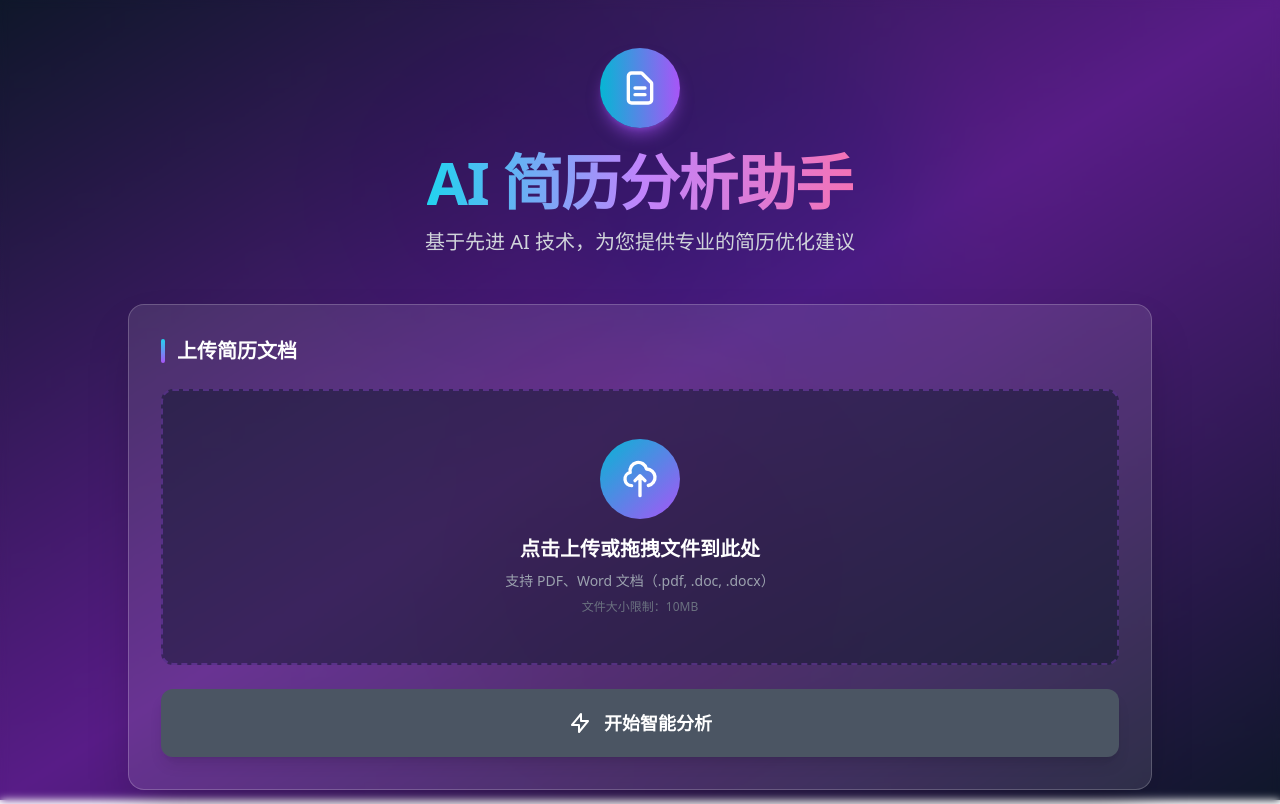
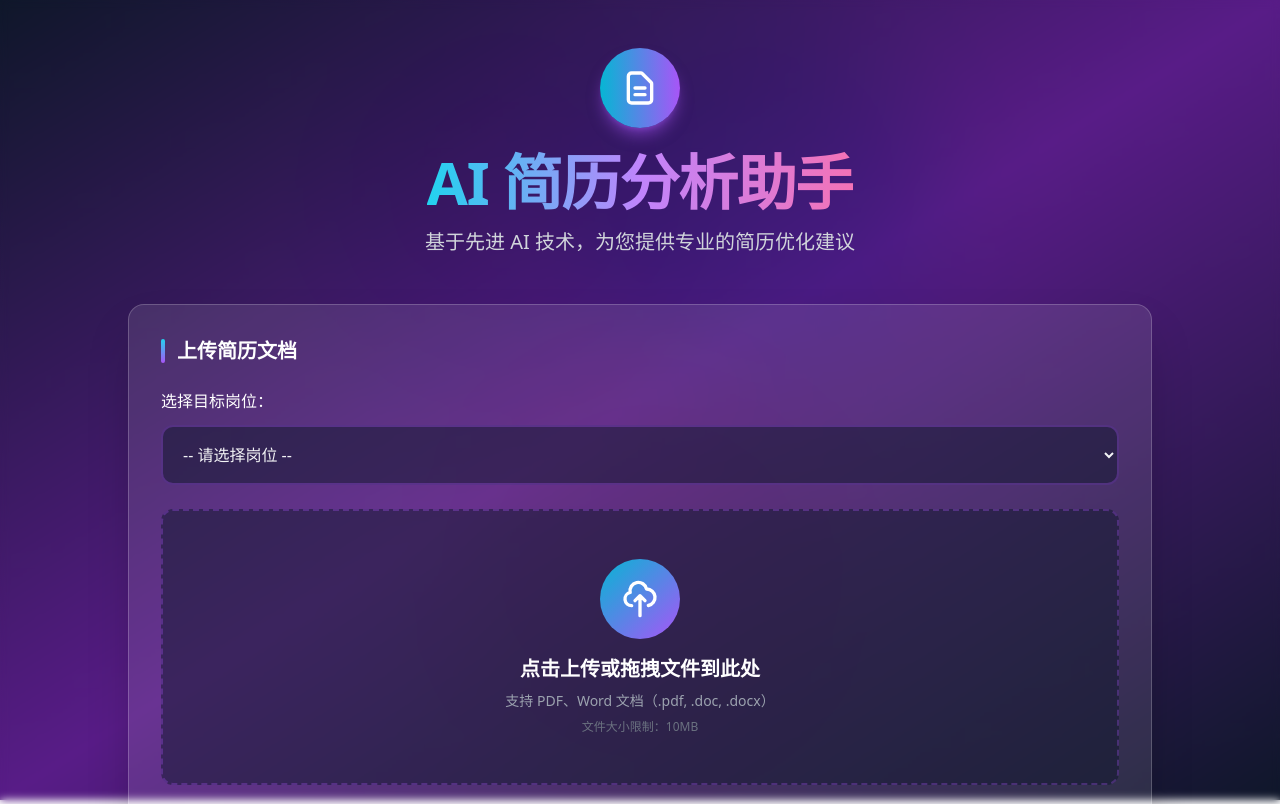
Before and after one commit to 225020595-del/dify-web, a Next.js app: page / in a window 1280 px wide. Shown: the top 804 px of the page. Built offline with nearby package versions, Linux system fonts and the light colour scheme.

Commit message:
完整适配 Workflow：添加岗位选择、使用文件ID和正确的输入输出变量

```diff
--- a/pages/index.tsx
+++ b/pages/index.tsx
@@ -3,9 +3,63 @@ import Head from 'next/head'
 
 export default function Home() {
   const [file, setFile] = useState<File | null>(null)
+  const [jobSelection, setJobSelection] = useState('')
   const [result, setResult] = useState('')
   const [loading, setLoading] = useState(false)
   const [dragActive, setDragActive] = useState(false)
+
+  // 岗位选项列表（与 Workflow 配置一致）
+  const jobOptions = [
+    '金融：银行金融科技类岗位',
+    '金融：银行产品与研发类岗位',
+    '金融：银行客户服务与销售岗',
+    '金融：银行运营与支持岗',
+    '金融：银行信贷与投资岗',
+    '金融：银行风险管理岗',
+    '金融：投行股权承做岗',
+    '金融：机构销售岗',
+    '金融：资管固收投资助理',
+    '金融：研究助理岗',
+    '金融：投资研究岗',
+    '金融：产品研发岗',
+    '金融：风险控制岗',
+    '金融：量化交易员',
+    '金融：基金运营岗',
+    '金融：精算师',
+    '金融：保险产品开发',
+    '金融：核保核赔岗',
+    '金融：保险投资岗',
+    '快消：快消市场销售管培生',
+    '快消：快消HR',
+    '快消：快消产品供应链管培生',
+    '快消：快消技术支持岗',
+    '快消：快消品牌管理',
+    '快消：快消产品研发',
+    '快消：市场调研',
+    '互联网：后端开发工程师',
+    '互联网：前端开发工程师',
+    '互联网：移动端开发工程师',
+    '互联网：算法工程师',
+    '互联网：测试开发工程师',
+    '互联网：功能产品经理',
+    '互联网：策略产品经理',
+    '互联网：商业化产品经理',
+    '互联网：AI产品经理',
+    '互联网：UI设计师',
+    '互联网：交互设计师',
+    '互联网：数据科学家',
+    '互联网：商业分析师（BA/DS）',
+    '互联网：电商运营',
+    '互联网：内容运营',
+    '互联网：产品运营',
+    '互联网：市场营销',
+    '互联网：用户研究',
+    '互联网：投资分析师',
+    '互联网：风险策略分析师',
+    '互联网：人力资源',
+    '互联网：行政专员',
+    '互联网：战略分析师',
+  ]
 
   const handleFileChange = (e: React.ChangeEvent<HTMLInputElement>) => {
     if (e.target.files && e.target.files[0]) {
@@ -72,6 +126,11 @@ export default function Home() {
       return
     }
 
+    if (!jobSelection) {
+      alert('请选择目标岗位')
+      return
+    }
+
     setLoading(true)
     setResult('')
 
@@ -115,11 +174,8 @@ export default function Home() {
         },
         body: JSON.stringify({
           inputs: {
-            file: {
-              type: 'document',
-              transfer_method: 'local_file',
-              upload_file_id: uploadData.id,
-            }
+            CV: uploadData.id,  // 文件ID作为CV输入
+            job_selection: jobSelection,  // 岗位选择
           },
           response_mode: 'blocking',
           user: 'user-' + Date.now(),
@@ -134,16 +190,18 @@ export default function Home() {
       const workflowData = await workflowResponse.json()
       console.log('Workflow 响应:', workflowData)
 
-      // Workflow 的响应在 data.outputs 中
-      const analysisResult = workflowData.data?.outputs?.result ||
-                            workflowData.data?.outputs?.text ||
-                            JSON.stringify(workflowData.data?.outputs || {}, null, 2) ||
-                            '未获取到分析结果'
-      setResult(analysisResult)
+      // 从 Workflow 输出中提取结果
+      const evaluation = workflowData.data?.outputs?.text || ''
+      const evaluator = workflowData.data?.outputs?.text_1 || ''
+
+      // 组合两个输出
+      const fullResult = `# AI 简历评估报告\n\n${evaluation}\n\n---\n\n# 评估质量检查\n\n${evaluator}`
+
+      setResult(fullResult || '未获取到分析结果，请检查 Workflow 配置')
 
     } catch (error) {
       console.error('Error:', error)
-      setResult('分析出错：' + (error as Error).message + '\n\n请确保：\n1. 已在 Vercel 配置环境变量\n2. Dify 应用支持文件上传\n3. API Key 有效')
+      setResult('分析出错：' + (error as Error).message + '\n\n请确保：\n1. 已在 Vercel 配置环境变量\n2. Dify Workflow 支持文件上传\n3. API Key 有效且有权限')
     } finally {
       setLoading(false)
     }
@@ -199,6 +257,21 @@ export default function Home() {
               <label className="text-xl font-semibold text-white">
                 上传简历文档
               </label>
+            </div>
+
+            {/* 岗位选择下拉框 */}
+            <div className="mb-6">
+              <label className="block text-white font-medium mb-3">选择目标岗位：</label>
+              <select
+                value={jobSelection}
+                onChange={(e) => setJobSelection(e.target.value)}
+                className="w-full p-4 bg-slate-900/50 border-2 border-purple-500/30 rounded-xl focus:border-purple-500 focus:outline-none focus:ring-2 focus:ring-purple-500/50 text-gray-100 transition-all duration-300"
+              >
+                <option value="">-- 请选择岗位 --</option>
+                {jobOptions.map((job, index) => (
+                  <option key={index} value={job}>{job}</option>
+                ))}
+              </select>
             </div>
 
             {/* 拖拽上传区域 */}
@@ -269,7 +342,7 @@ export default function Home() {
 
             <button
               onClick={analyzeResume}
-              disabled={loading || !file}
+              disabled={loading || !file || !jobSelection}
               className="mt-6 w-full relative group overflow-hidden bg-gradient-to-r from-cyan-500 via-purple-500 to-pink-500 hover:from-cyan-600 hover:via-purple-600 hover:to-pink-600 disabled:from-gray-600 disabled:to-gray-600 text-white font-bold py-5 px-8 rounded-xl transition-all duration-300 text-lg shadow-lg hover:shadow-purple-500/50 disabled:cursor-not-allowed transform hover:scale-[1.02] active:scale-[0.98]"
             >
               <span className="relative z-10 flex items-center justify-center gap-3">
```
